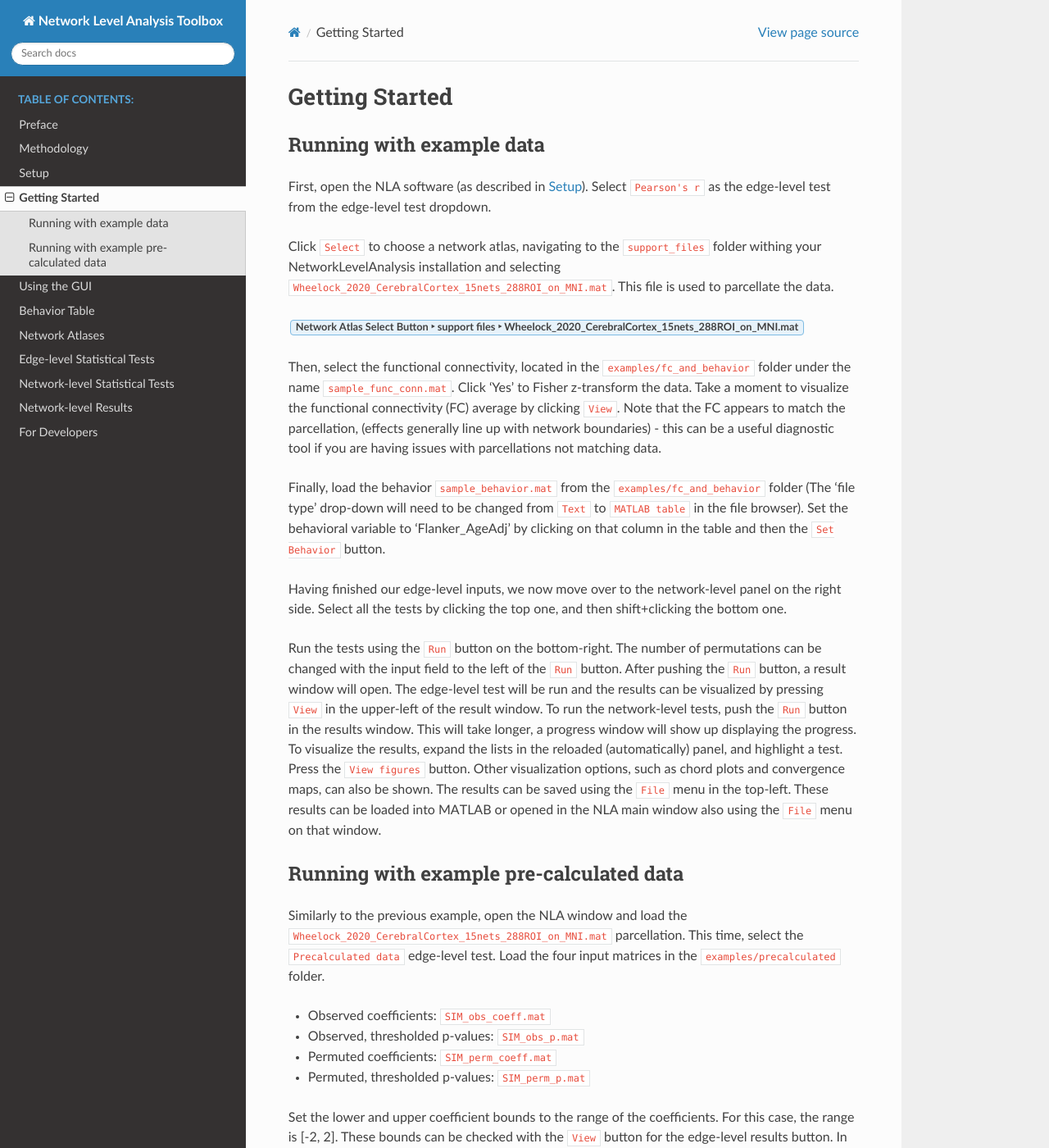
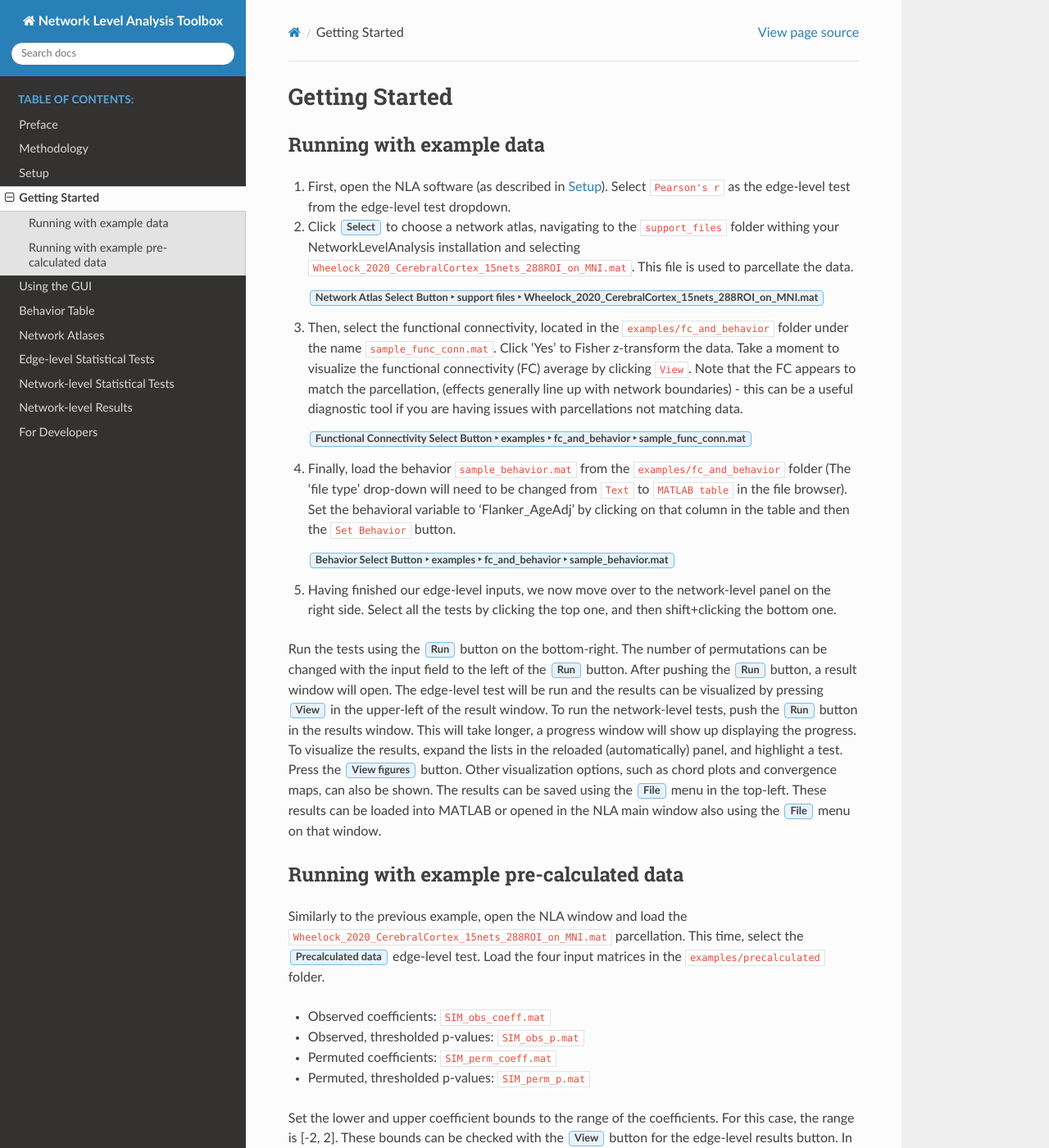
Before and after one commit to WheelockLab/NetworkLevelAnalysis, a Sphinx documentation site: the page built from docs/source/getting_started.rst, in a window 1280 px wide and 1400 px high. Shown: the whole window at 82% size. Built offline with Sphinx 7.4.7 and the Read the Docs theme 3.1.0, drawn with Linux system fonts in a browser that asks for light colours.

```diff
--- a/docs/source/getting_started.rst
+++ b/docs/source/getting_started.rst
@@ -4,44 +4,48 @@ Getting Started
 Running with example data
 --------------------------------------------------
 
-First, open the NLA software (as described in :doc:`setup`). Select ``Pearson's r`` as the edge-level
-test from the edge-level test dropdown.
+1. First, open the NLA software (as described in :doc:`setup`). Select ``Pearson's r`` as the edge-level
+   test from the edge-level test dropdown.
 
-Click ``Select`` to choose a network atlas, navigating to the ``support_files`` folder withing your
-NetworkLevelAnalysis installation and selecting ``Wheelock_2020_CerebralCortex_15nets_288ROI_on_MNI.mat``.
-This file is used to parcellate the data.
+2. Click :guilabel:`Select` to choose a network atlas, navigating to the ``support_files`` folder withing your
+   NetworkLevelAnalysis installation and selecting ``Wheelock_2020_CerebralCortex_15nets_288ROI_on_MNI.mat``.
+   This file is used to parcellate the data.
 
-:menuselection:`Network Atlas Select Button --> support files --> Wheelock_2020_CerebralCortex_15nets_288ROI_on_MNI.mat`
+   :menuselection:`Network Atlas Select Button --> support files --> Wheelock_2020_CerebralCortex_15nets_288ROI_on_MNI.mat`
 
-Then, select the functional connectivity, located in the ``examples/fc_and_behavior`` folder under the name
-``sample_func_conn.mat``. Click 'Yes' to Fisher z-transform the data. Take a moment to visualize the functional
-connectivity (FC) average by clicking ``View``. Note that the FC appears to match the parcellation, (effects
-generally line up with network boundaries) - this can be a useful diagnostic tool if you are having issues
-with parcellations not matching data.
+3. Then, select the functional connectivity, located in the ``examples/fc_and_behavior`` folder under the name
+   ``sample_func_conn.mat``. Click 'Yes' to Fisher z-transform the data. Take a moment to visualize the functional
+   connectivity (FC) average by clicking ``View``. Note that the FC appears to match the parcellation, (effects
+   generally line up with network boundaries) - this can be a useful diagnostic tool if you are having issues
+   with parcellations not matching data.
 
-Finally, load the behavior ``sample_behavior.mat`` from the ``examples/fc_and_behavior`` folder (The 'file type' drop-down
-will need to be changed from ``Text`` to ``MATLAB table`` in the file browser). Set the behavioral variable to 'Flanker_AgeAdj' by
-clicking on that column in the table and then the ``Set Behavior`` button.
+   :menuselection:`Functional Connectivity Select Button --> examples --> fc_and_behavior --> sample_func_conn.mat`
 
-Having finished our edge-level inputs, we now move over to the network-level panel on the right side. Select all the tests by clicking
-the top one, and then shift+clicking the bottom one.
+4. Finally, load the behavior ``sample_behavior.mat`` from the ``examples/fc_and_behavior`` folder (The 'file type' drop-down
+   will need to be changed from ``Text`` to ``MATLAB table`` in the file browser). Set the behavioral variable to 'Flanker_AgeAdj' by
+   clicking on that column in the table and then the ``Set Behavior`` button.
+
+   :menuselection:`Behavior Select Button --> examples --> fc_and_behavior --> sample_behavior.mat`
+
+5. Having finished our edge-level inputs, we now move over to the network-level panel on the right side. Select all the tests by clicking
+   the top one, and then shift+clicking the bottom one.
 
 .. _running_network_tests:
 
-Run the tests using the ``Run`` button on the bottom-right. The number of permutations can be changed with the input field
-to the left of the ``Run`` button. After pushing the ``Run`` button, a result window will open. The edge-level test will be run
-and the results can be visualized by pressing ``View`` in the upper-left of the result window. To run the network-level tests,
-push the ``Run`` button in the results window. This will take longer, a progress window will show up displaying the progress.
-To visualize the results, expand the lists in the reloaded (automatically) panel, and highlight a test. Press the ``View figures``
+Run the tests using the :guilabel:`Run` button on the bottom-right. The number of permutations can be changed with the input field
+to the left of the :guilabel:`Run` button. After pushing the :guilabel:`Run` button, a result window will open. The edge-level test will be run
+and the results can be visualized by pressing :guilabel:`View` in the upper-left of the result window. To run the network-level tests,
+push the :guilabel:`Run` button in the results window. This will take longer, a progress window will show up displaying the progress.
+To visualize the results, expand the lists in the reloaded (automatically) panel, and highlight a test. Press the :guilabel:`View figures`
 button. Other visualization options, such as chord plots and convergence maps, can also be shown. The results can be saved using the
-``File`` menu in the top-left. These results can be loaded into MATLAB or opened in the NLA main window also using the ``File`` menu on that
+:guilabel:`File` menu in the top-left. These results can be loaded into MATLAB or opened in the NLA main window also using the :guilabel:`File` menu on that
 window.
 
 Running with example pre-calculated data
 ----------------------------------------------------------
 
 Similarly to the previous example, open the NLA window and load the ``Wheelock_2020_CerebralCortex_15nets_288ROI_on_MNI.mat`` parcellation. This
-time, select the ``Precalculated data`` edge-level test. Load the four input matrices in the ``examples/precalculated`` folder.
+time, select the :guilabel:`Precalculated data` edge-level test. Load the four input matrices in the ``examples/precalculated`` folder.
 
 * Observed coefficients: ``SIM_obs_coeff.mat``
 * Observed, thresholded p-values: ``SIM_obs_p.mat``
@@ -49,6 +53,6 @@ time, select the ``Precalculated data`` edge-level test. Load the four input mat
 * Permuted, thresholded p-values: ``SIM_perm_p.mat``
 
 Set the lower and upper coefficient bounds to the range of the coefficients. For this case, the range is [-2, 2]. These bounds can be checked
-with the ``View`` button for the edge-level results button. In the bottom right corner, set the ``perm_count`` to the desired amount of
+with the :guilabel:`View` button for the edge-level results button. In the bottom right corner, set the ``perm_count`` to the desired amount of
 permutations. The example data provided has a maximums of 600 permutations. Run the tests using the procedure described in the
 :ref:`previous section <running_network_tests>`.
```
Also changed, not shown: docs/source/setup.rst (+10 -7 lines).
